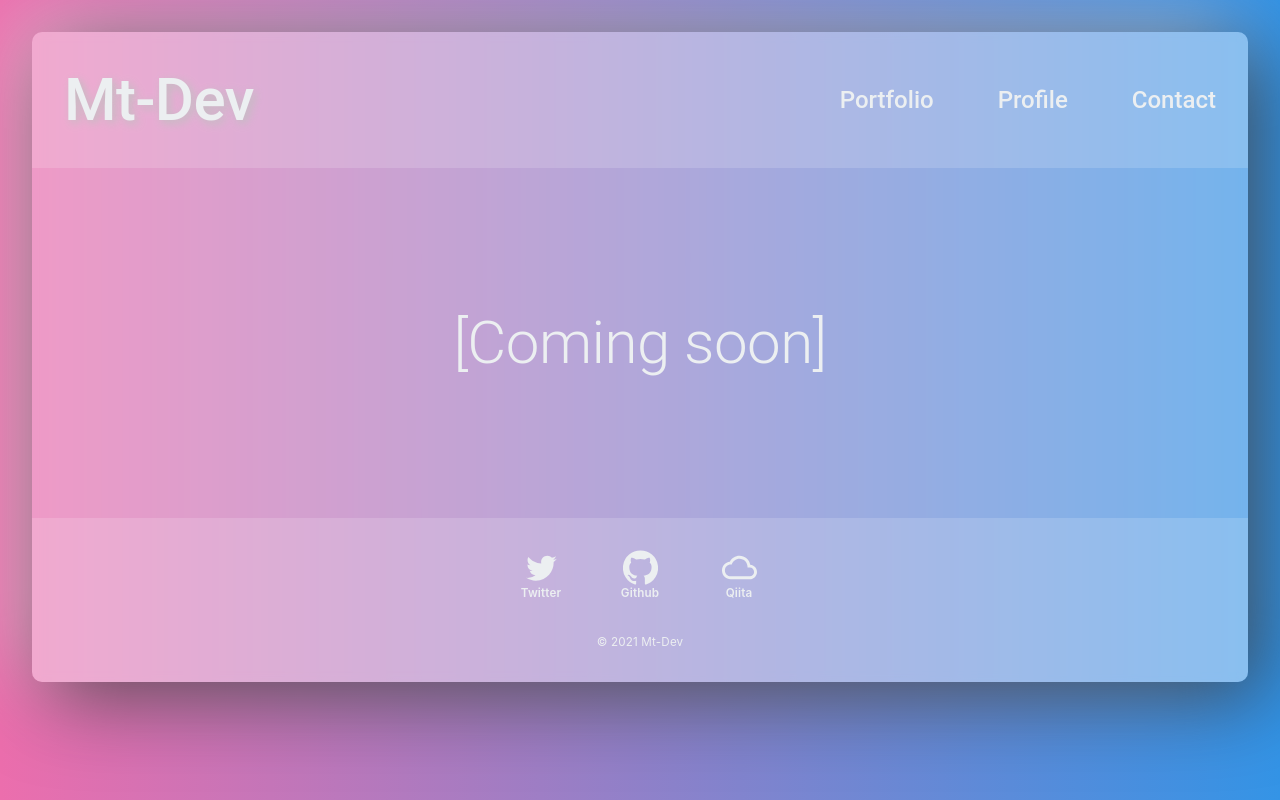
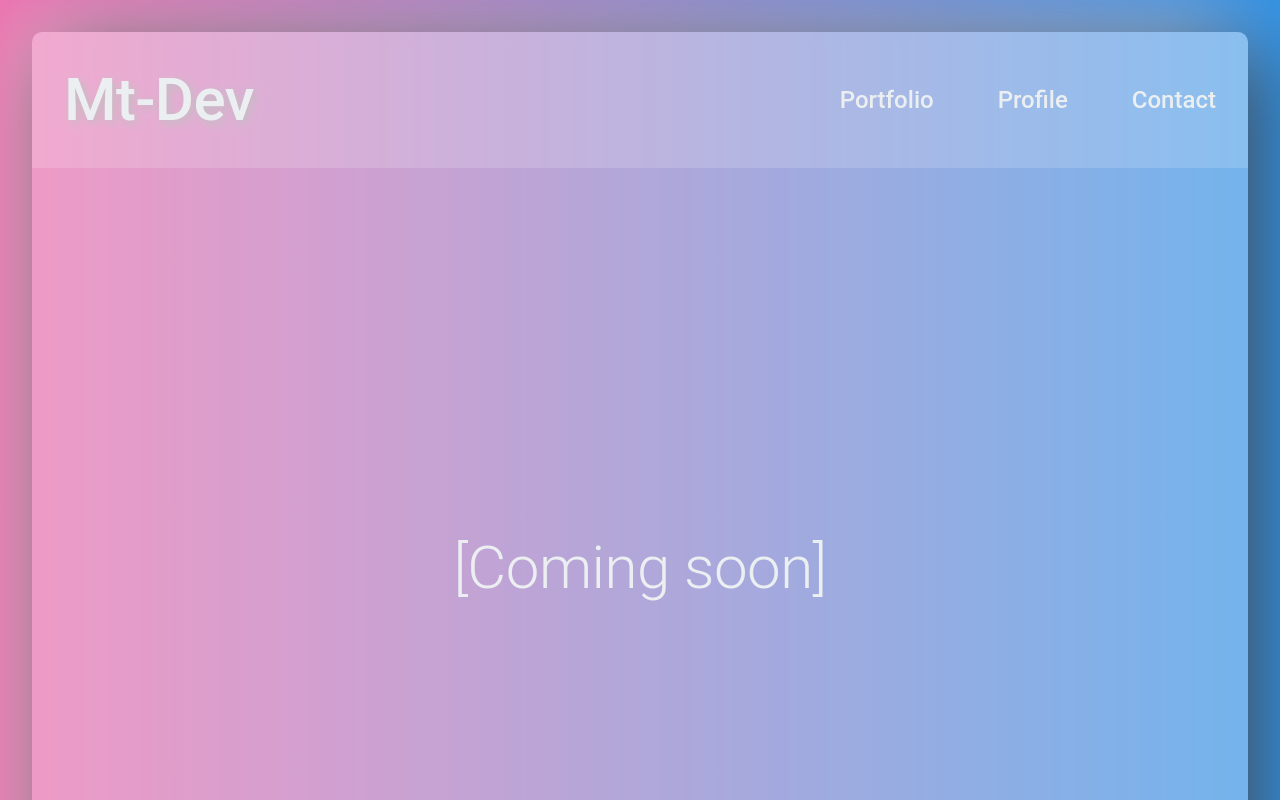
Before and after one commit to soysan/Mt-Dev, a Next.js app: page /contact in a window 1280 px wide. Shown: the top 800 px of the page. Built offline with nearby package versions, Linux system fonts and the light colour scheme.

Commit message:
💄 added min-height 100vh for centering

```diff
--- a/src/pages/index.tsx
+++ b/src/pages/index.tsx
@@ -25,7 +25,7 @@ const Home: NextPage = () => {
           container
           justifyContent='center'
           alignItems='center'
-          style={{ padding: '1rem' }}
+          style={{ padding: '1rem', minHeight: '100vh' }}
         >
           <div className={styles.container}>
             <Typography
--- a/src/styles/layout.module.css
+++ b/src/styles/layout.module.css
@@ -3,4 +3,5 @@
   justify-content: center;
   align-items: center;
   flex-direction: column;
+  min-height: 100vh;
 }
```
